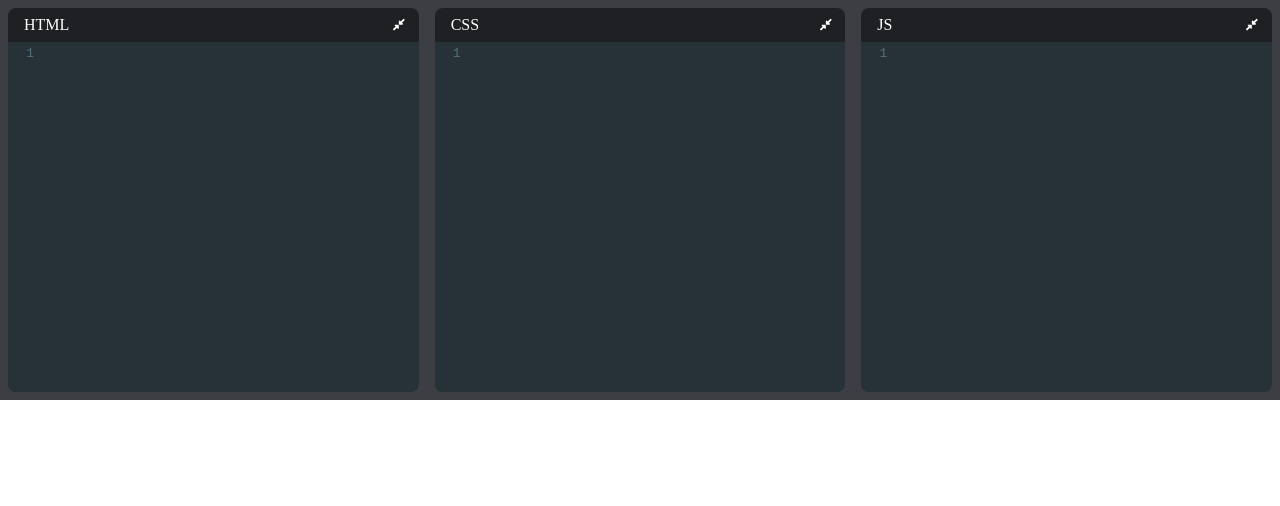
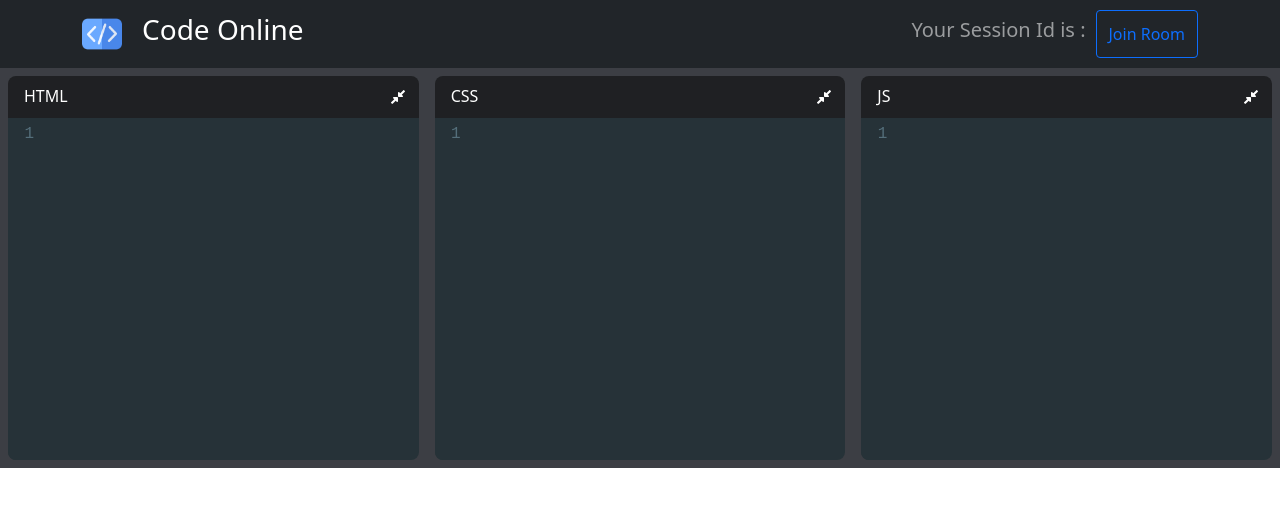
Before and after one commit to himanshubhardwaz/Online-Code-Share-Ide, a React (Create React App) app: page / in a window 1280 px wide. Shown: the top 506 px of the page. Built offline with nearby package versions, Linux system fonts and the light colour scheme; no server answers.

Commit message:
header & join room modal

```diff
--- a/package.json
+++ b/package.json
@@ -13,6 +13,7 @@
     "codemirror": "5.57.0",
     "nanoid": "^3.1.23",
     "react": "^17.0.2",
+    "react-bootstrap": "^1.6.1",
     "react-codemirror2": "^7.2.1",
     "react-dom": "^17.0.2",
     "react-scripts": "4.0.3",
--- a/public/index.html
+++ b/public/index.html
@@ -22,6 +22,8 @@
       work correctly both with client-side routing and a non-root public URL.
       Learn how to configure a non-root public URL by running `npm run build`.
     -->
+  <link rel="stylesheet" href="https://cdn.jsdelivr.net/npm/bootstrap@5.0.2/dist/css/bootstrap.min.css"
+    integrity="sha384-EVSTQN3/azprG1Anm3QDgpJLIm9Nao0Yz1ztcQTwFspd3yD65VohhpuuCOmLASjC" crossorigin="anonymous" />
   <title>Code Online</title>
 </head>
 
--- a/src/App.js
+++ b/src/App.js
@@ -1,6 +1,7 @@
 import React, { useState, useEffect } from 'react'
 import Editor from "./components/Editor"
-import useLocalStorage from "./hooks/useLocalStorage"
+import Header from "./components/Header"
+// import useLocalStorage from "./hooks/useLocalStorage"
 import io from "socket.io-client";
 
 const socket = io.connect("http://localhost:5000");
@@ -10,12 +11,13 @@ function App() {
   const [css, setCss] = useState('')
   const [javascript, setJavascript] = useState('')
   const [srcDoc, setSrcDoc] = useState('')
-
-  // const updateCode = () => {
-  //   socket.emit('updateCode', { html, css, javascript })
-  // }
+  const [sessionId, setSessionId] = useState('');
 
   useEffect(() => {
+    socket.on('connect', () => {
+      const id = socket.id;
+      setSessionId(id);
+    })
     socket.on('updateCode', ({ launguage, value }) => {
       switch (launguage) {
         case 'xml':
@@ -32,10 +34,6 @@ function App() {
       }
     })
   })
-
-  // useEffect(() => {
-  //   updateCode();
-  // }, [html, css, javascript])
 
   useEffect(() => {
     const timeout = setTimeout(() => {
@@ -54,6 +52,8 @@ function App() {
 
 
   return (
+    <>
+      <Header id={sessionId} />
       <div className="app">
         <div className="pane top-pane">
           <Editor
@@ -89,6 +89,7 @@ function App() {
           ></iframe>
         </div>
       </div>
+    </>
   );
 }
 
--- /dev/null
+++ b/src/components/Header.js
@@ -0,0 +1,45 @@
+import React, { useState } from 'react';
+import { Navbar, Container, Nav, Button } from 'react-bootstrap';
+import JoinRoomModal from "./JoinRoomModal";
+
+const Header = ({ id }) => {
+    const [showModal, setShowModal] = useState(false);
+
+    const handleClick = () => {
+        setShowModal(true);
+    }
+
+    return (
+        <>
+            <header>
+                <Navbar bg="dark" variant="dark">
+                    <Container className="navbar-brand-container">
+                        <Navbar.Brand href="">
+                            <div className="brand-container">
+                                <img className="logo" src="coding.png" alt="" />
+                                <h3>Code Online</h3>
+                            </div>
+                        </Navbar.Brand>
+                        <Nav>
+                            <Navbar.Text>
+                                <h5>{`Your Session Id is : ${id}`}</h5>
+                            </Navbar.Text>
+                            <Button variant="outline-primary"
+                                onClick={handleClick}
+                                style={{ marginLeft: '10px' }}
+                            >
+                                Join Room
+                            </Button>
+                        </Nav>
+                    </Container>
+                </Navbar>
+            </header>
+            <JoinRoomModal
+                show={showModal}
+                onHide={() => setShowModal(false)}
+            />
+        </>
+    )
+}
+
+export default Header
--- /dev/null
+++ b/src/components/JoinRoomModal.js
@@ -0,0 +1,46 @@
+import React, { useState, useEffect } from 'react'
+import Modal from "react-bootstrap/Modal"
+import { Button, Form } from "react-bootstrap"
+
+const JoinRoomModal = (props) => {
+    const [joinId, setJoinId] = useState('')
+
+    const handleChange = (e) => {
+        setJoinId(e.target.value)
+    }
+
+    const handleSubmit = (e) => {
+        e.preventDefault();
+        console.log("join id >>>>> ", joinId)
+    }
+
+    return (
+        <div>
+            <Modal
+                {...props}
+                size="lg"
+                aria-labelledby="contained-modal-title-vcenter"
+                centered
+            >
+                <Modal.Header closeButton>
+                    <Modal.Title id="contained-modal-title-vcenter">
+                        Enter Room Id provided by the collaborator/ Interviewer
+                    </Modal.Title>
+                </Modal.Header>
+                <Modal.Body>
+                    <Form onSubmit={handleSubmit}>
+                        <Form.Group className="mb-3">
+                            <Form.Label>Room Id</Form.Label>
+                            <Form.Control type="text" placeholder="Room Id" onChange={handleChange} />
+                        </Form.Group>
+                        <Button variant="primary" type="submit">
+                            Submit
+                        </Button>
+                    </Form>
+                </Modal.Body>
+            </Modal>
+        </div>
+    )
+}
+
+export default JoinRoomModal;
--- a/src/index.css
+++ b/src/index.css
@@ -61,3 +61,17 @@ body {
   border-bottom-left-radius: .5rem;
   overflow: hidden;
 }
+
+.navbar-brand-container {
+  display: flex;
+  justify-content: space-between;
+}
+
+.logo {
+  width: 40px;
+  margin-right: 20px;
+}
+
+.brand-container {
+  display: flex;
+}
--- a/src/index.js
+++ b/src/index.js
@@ -3,6 +3,7 @@ import ReactDOM from 'react-dom';
 import './index.css';
 import App from './App';
 import reportWebVitals from './reportWebVitals';
+// import 'bootstrap/dist/css/bootstrap.min.css';
 
 ReactDOM.render(
   <React.StrictMode>
```
Also changed, not shown: 2 other files (tests, documents, lock files or other folders). Lines whose indentation alone changed are shown as unchanged.
